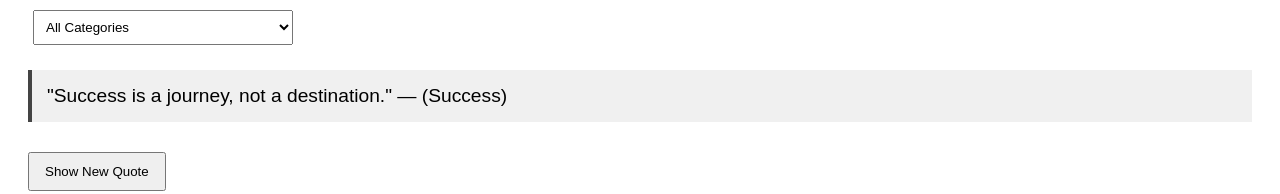
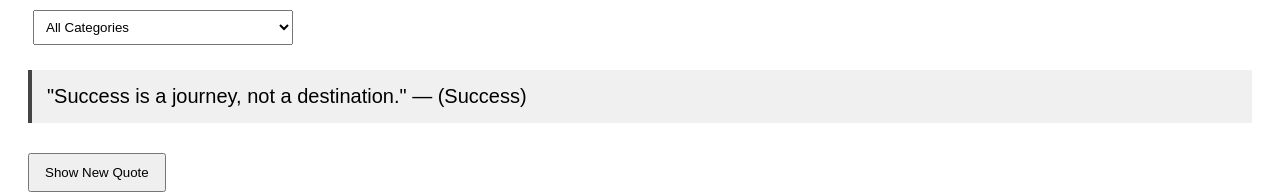
Before and after one commit to igiranezaa/alx_fe_javascript, a plain HTML site: page dom-manipulation/index.html in a window 1280 px wide. Shown: the part 144-338 px from the top of the page. Drawn offline with Linux system fonts and the light colour scheme.

Commit message:
Adjust font size and clean up HTML comments
Updated font size in the styles and removed commented sections for clarity.

```diff
--- a/dom-manipulation/index.html
+++ b/dom-manipulation/index.html
@@ -16,7 +16,7 @@
       padding: 15px;
       background: #f0f0f0;
       border-left: 4px solid #444;
-      font-size: 1.2rem;
+      font-size: 1.25rem;
     }
 
     input, select {
@@ -47,17 +47,14 @@
 
   <h1>Dynamic Quote Generator — Task 2</h1>
 
-  <!-- Filter Section -->
   <h3>Filter Quotes by Category</h3>
   <select id="categoryFilter" onchange="filterQuotes()">
     <option value="all">All Categories</option>
   </select>
 
-  <!-- Display Area -->
   <div id="quoteDisplay"></div>
   <button id="newQuote">Show New Quote</button>
 
-  <!-- Add Quote -->
   <div id="addForm">
     <h3>Add a New Quote</h3>
 
@@ -67,12 +64,10 @@
     <button id="addQuoteBtn">Add Quote</button>
   </div>
 
-  <!-- JSON Import / Export -->
   <div id="storageSection">
     <h3>JSON Import / Export</h3>
 
     <button id="exportBtn">Export Quotes to JSON</button>
-
     <br><br>
 
     <input type="file" id="importFile" accept=".json" onchange="importFromJsonFile(event)">
```
